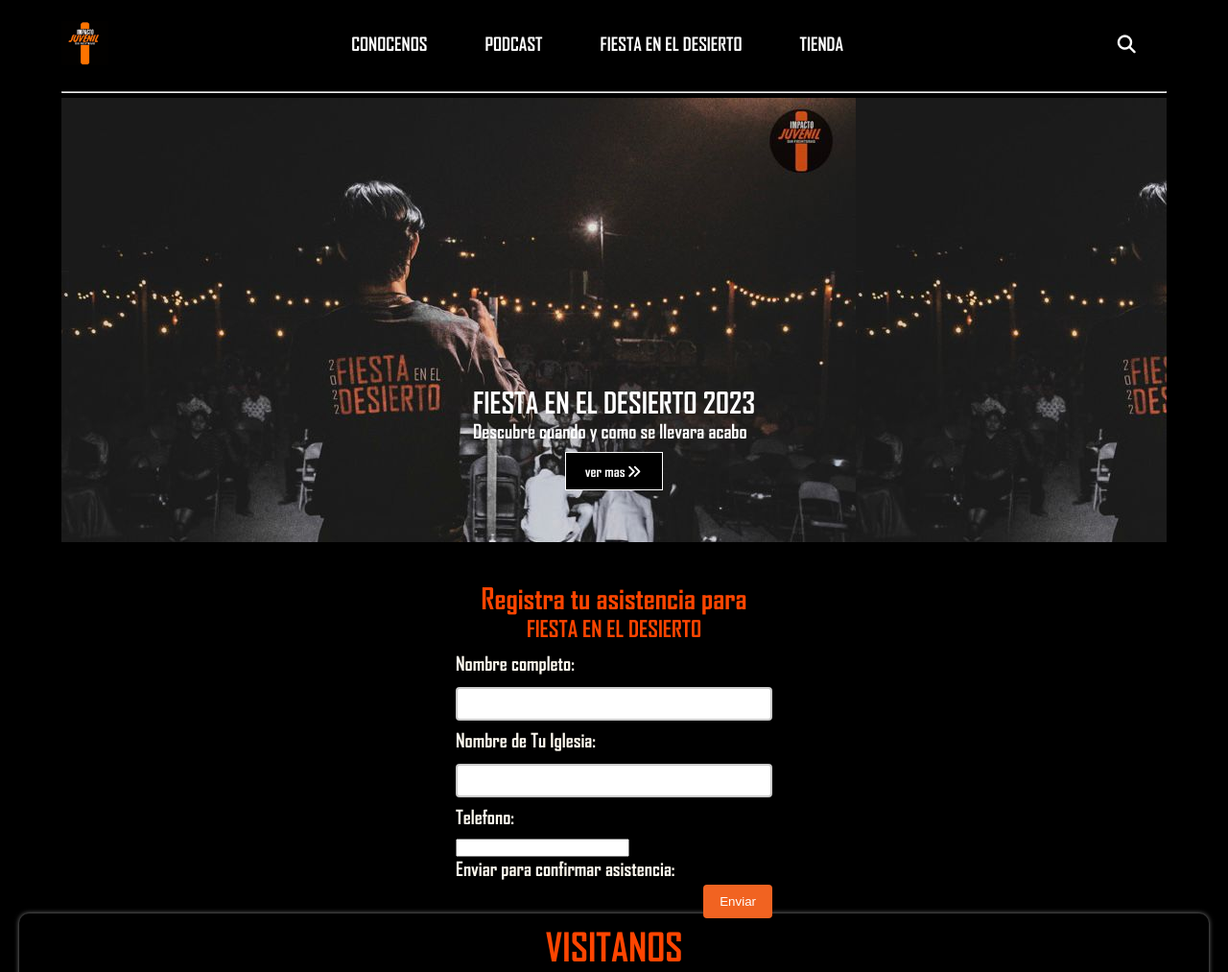
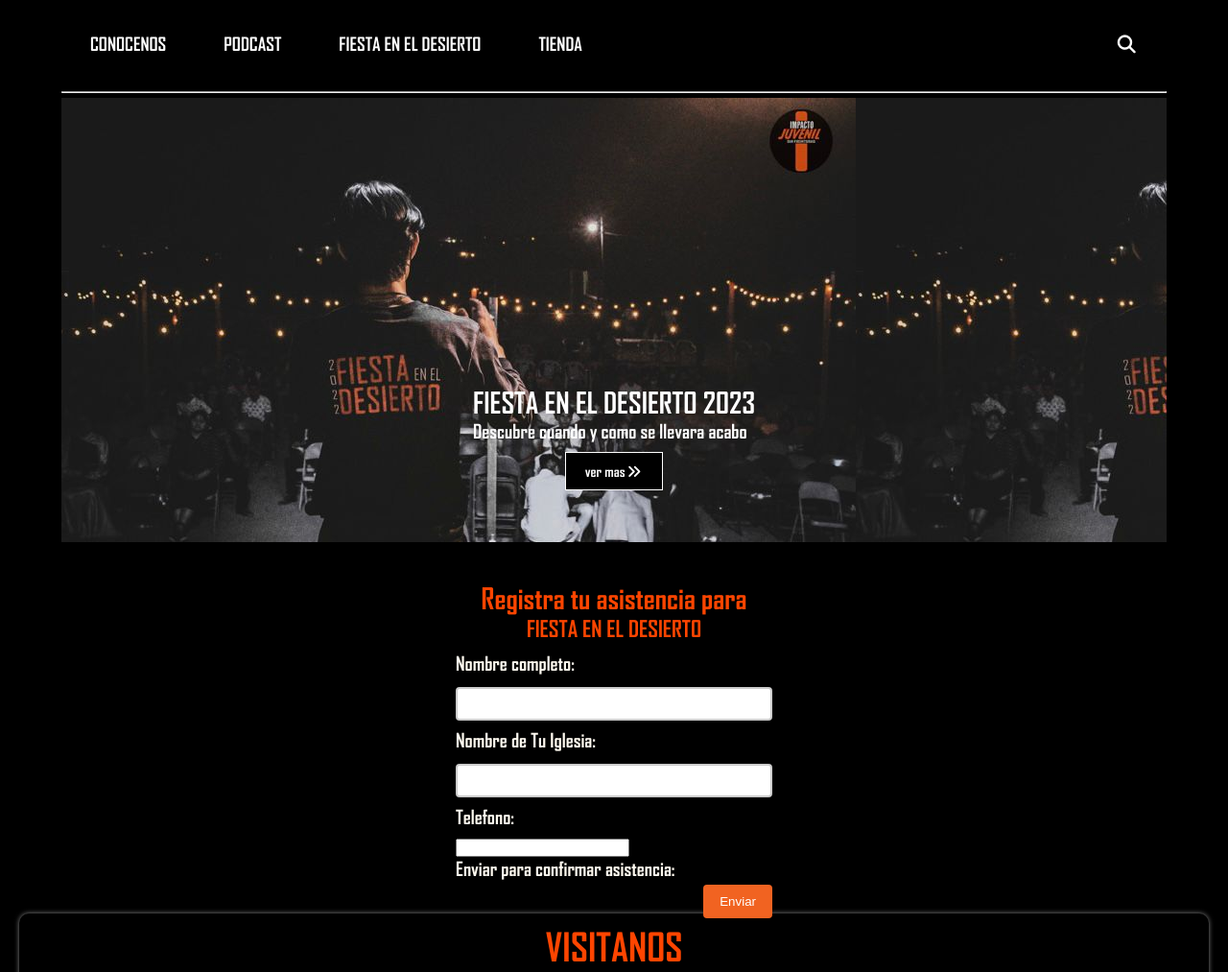
Before and after one commit to IMPACTO-JUVENIL/IMPACTO-JUVENIL.github.io, a plain HTML site: page index.html in a window 1280 px wide. Shown: the top 1013 px of the page at 96% size. Drawn offline with Linux system fonts and the light colour scheme; a web font is replaced by a local one.

Commit message:
Update index.html

```diff
--- a/index.html
+++ b/index.html
@@ -16,7 +16,6 @@
 
     <div class="container">
      <nav class="nav-main">
-           <img src="img/brand.png.jpeg" class="nav-brand">
            <ul class="nav-menu">
             <li>
                 <a href="#">CONOCENOS</a>
```
